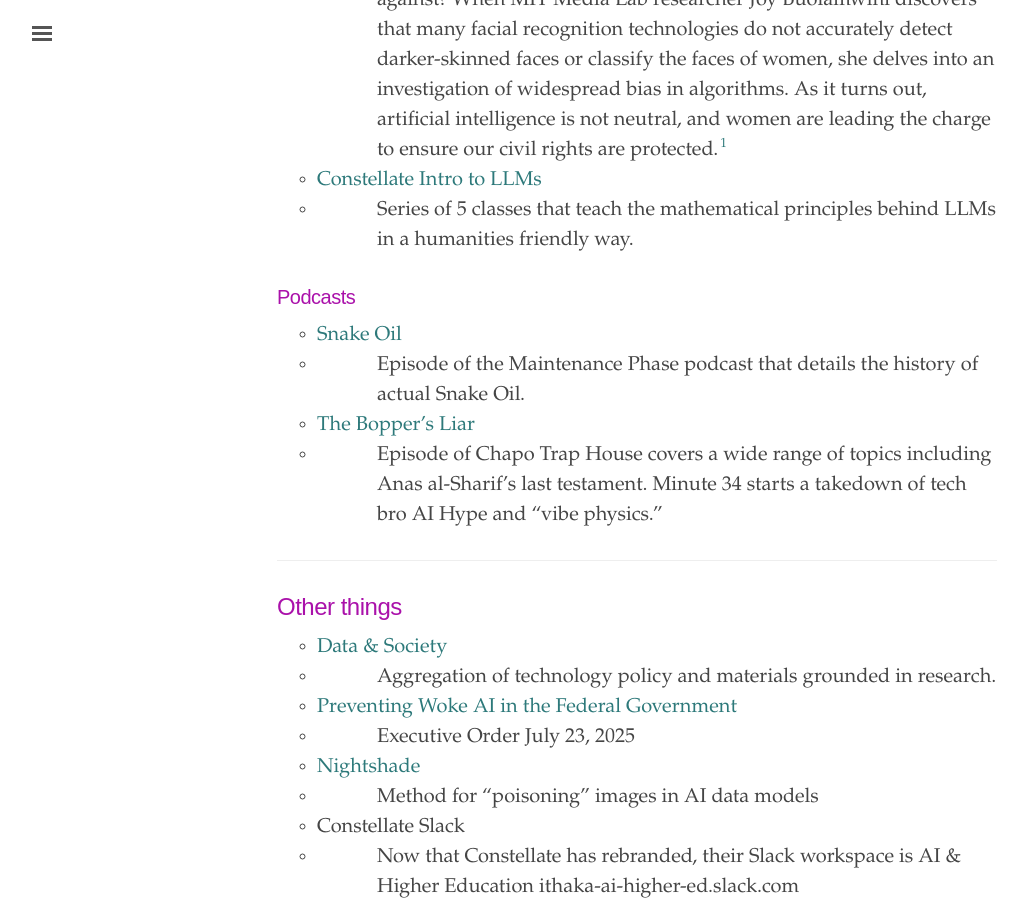
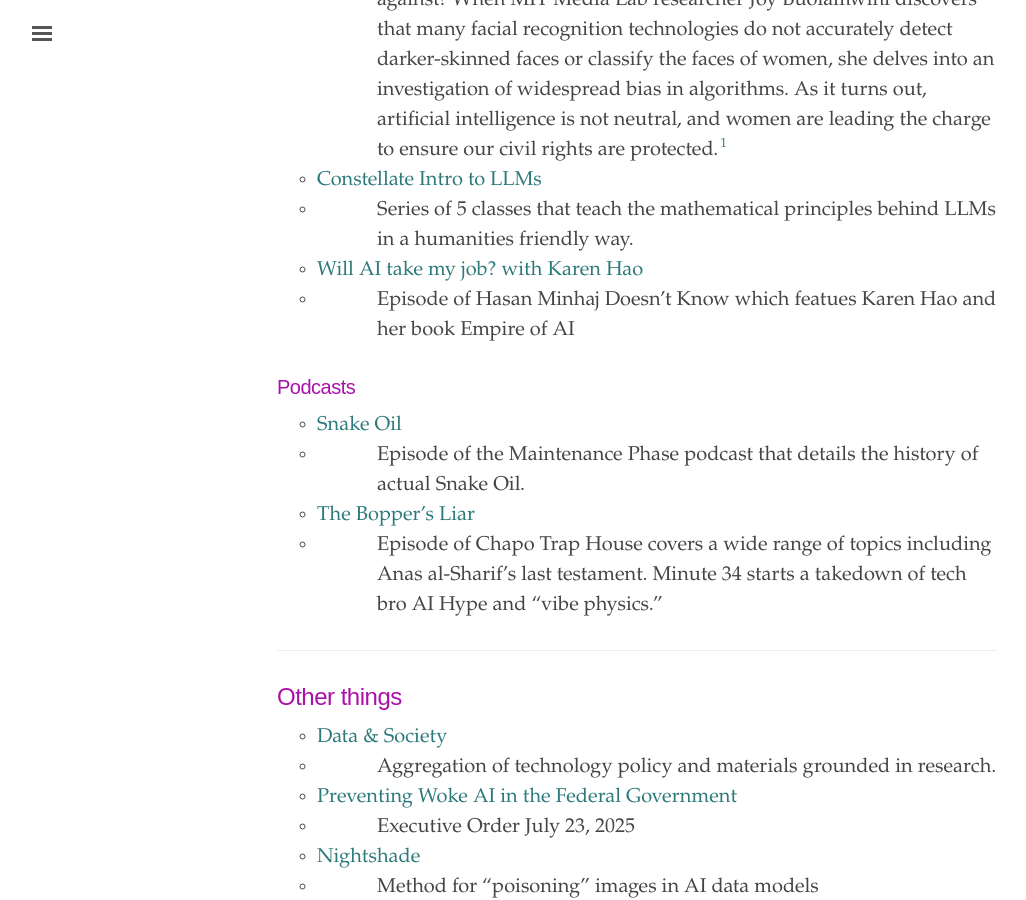
Before and after one commit to ylimem/ed, a Jekyll site: the page built from resources.md, in a window 1280 px wide and 900 px high, scrolled down 1356 px. Shown: the whole window, without its empty margins (3-1029 px from the left). Built offline with Jekyll 4.4.1, drawn with Linux system fonts in a browser that asks for light colours.

Commit message:
Added Empire of AI video

```diff
--- a/resources.md
+++ b/resources.md
@@ -33,6 +33,8 @@
 - {:.indent-3} Modern society sits at the intersection of two crucial questions: What does it mean when artificial intelligence increasingly governs our liberties? And what are the consequences for the people AI is biased against? When MIT Media Lab researcher Joy Buolamwini discovers that many facial recognition technologies do not accurately detect darker-skinned faces or classify the faces of women, she delves into an investigation of widespread bias in algorithms. As it turns out, artificial intelligence is not neutral, and women are leading the charge to ensure our civil rights are protected.[^fn1]
 - [Constellate Intro to LLMs](https://www.youtube.com/@Constellate_org)
 - {:.indent-3} Series of 5 classes that teach the mathematical principles behind LLMs in a humanities friendly way.
+- [Will AI take my job? with Karen Hao](https://www.youtube.com/watch?v=e70RT6c01M8)
+- {:.indent-3} Episode of Hasan Minhaj Doesn't Know which featues Karen Hao and her book Empire of AI
 
 ### Podcasts
 - [Snake Oil](https://podcasts.apple.com/us/podcast/snake-oil/id1535408667?i=1000507558767)
```
